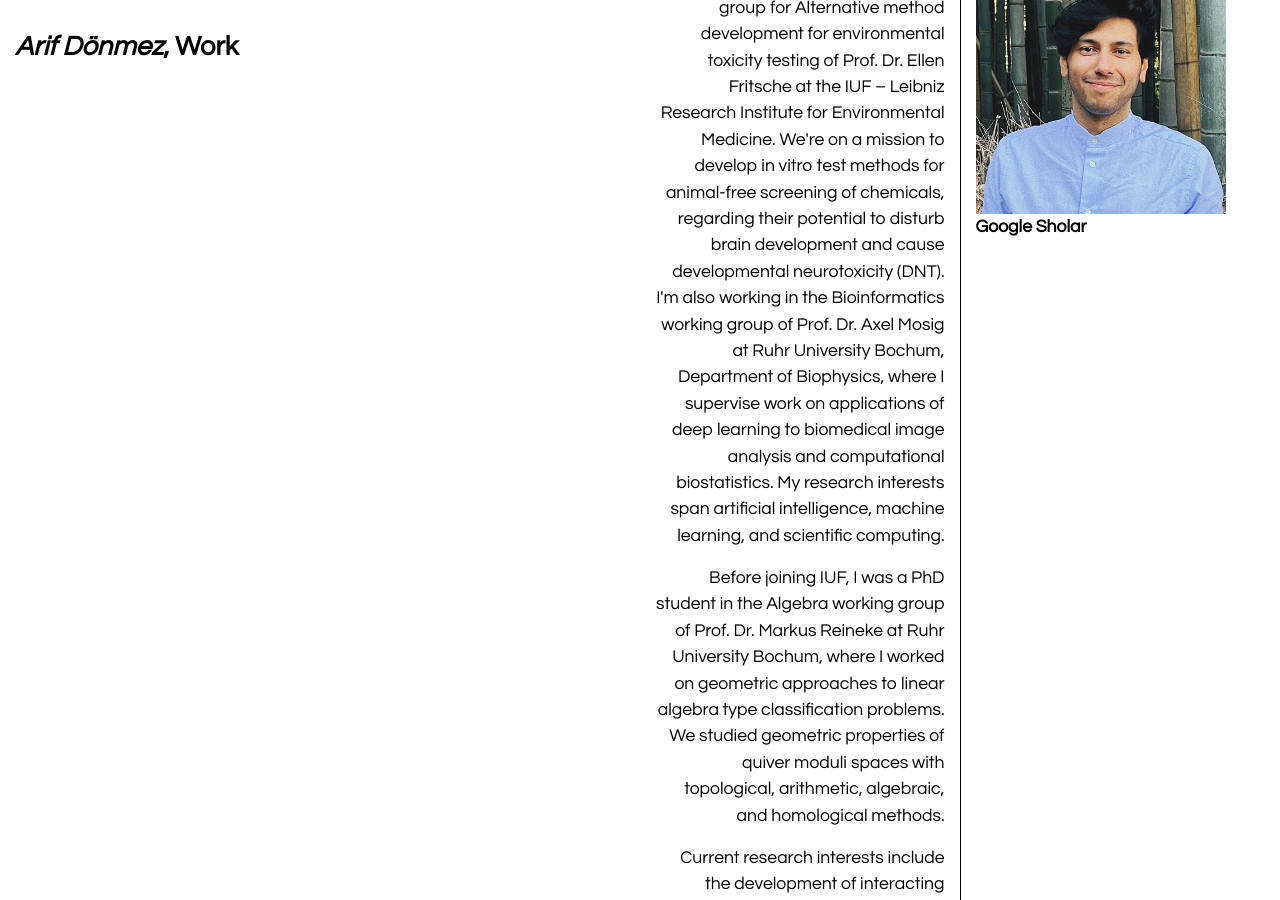
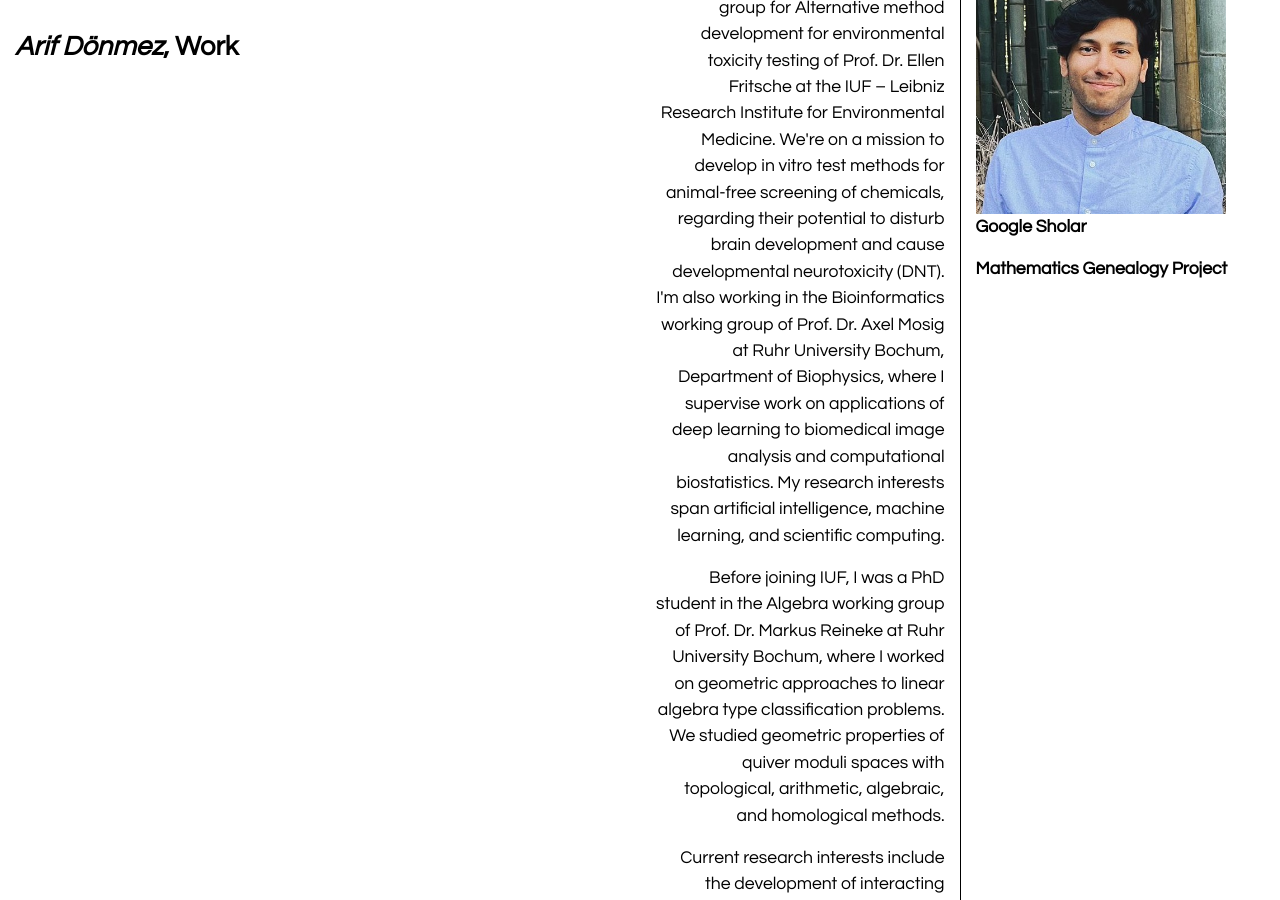
Before and after one commit to alim-zend/alim-zend.github.io, a Jekyll site: the page built from index.md, in a window 1280 px wide and 900 px high, scrolled down 5040 px. Built offline with Jekyll 4.4.1, drawn with Linux system fonts in a browser that asks for light colours.

Commit message:
Update footer.html

```diff
--- a/_includes/footer.html
+++ b/_includes/footer.html
@@ -22,6 +22,7 @@
       <div class="col-sm" style="font-weight:bold;border-width: thin;border-left-style: solid;">
         <img src="arifdoenmez.jpg" alt="Arif Doenmez" width="250px;">
         <p><a href="https://scholar.google.com/citations?user=qMx_mSEAAAAJ" target="_blank">Google Sholar</a></p>
+        <p><a href="https://www.genealogy.math.ndsu.nodak.edu/id.php?id=286417" target="_blank">Mathematics Genealogy Project</a></p>
       </div>
 
     </div>
```
